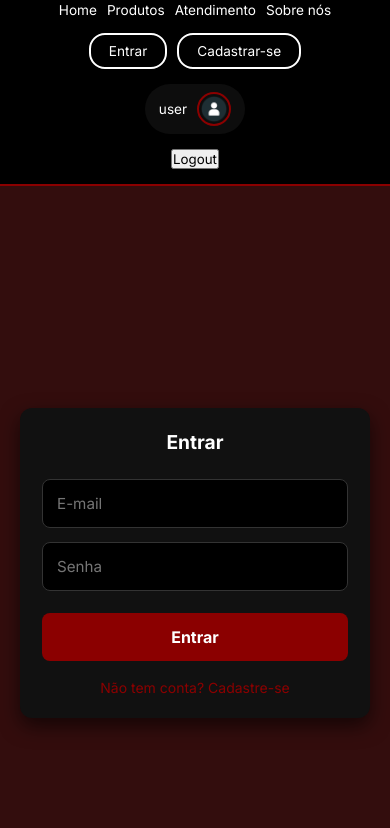
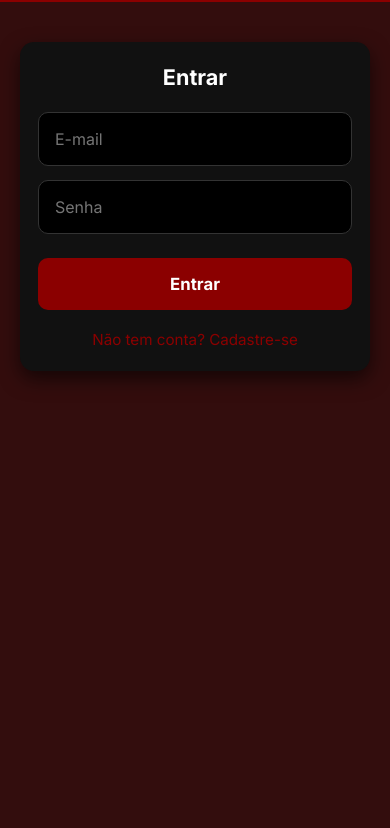
Before and after one commit to victinho12/shift-store-web, a website: page client/front/view/index.html in a window 390 px wide. Shown: the part 70-898 px from the top of the page. After the commit the page ends 846 px from the top, so only its background shows below. Drawn offline with Linux system fonts and the light colour scheme.

Commit message:
Commintg update Login

```diff
--- a/client/front/style/index.css
+++ b/client/front/style/index.css
@@ -185,102 +185,89 @@ body {
 
 
 
-/* ================= RESPONSIVO (CELULAR) ================= */
+/* ================= MOBILE LOGIN (ARRUMADO) ================= */
 @media (max-width: 768px) {
 
-  /* BODY */
+  /* REMOVE ALTURA FORÇADA */
   body {
-    font-size: 14px;
+    min-height: auto;
   }
 
-  /* HEADER */
+  /* HEADER MAIS COMPACTO */
   .conteiner-header {
-    flex-direction: column;
-    gap: 15px;
-    padding: 15px;
+    padding: 10px 15px;
+    flex-direction: row;
   }
 
   .header img {
-    width: 70px;
+    width: 60px;
   }
 
   .header-infos {
-    flex-wrap: wrap;
-    justify-content: center;
-    gap: 15px;
-  }
-
-  .header-infos a {
-    font-size: 0.95rem;
+    display: none; /* some no login */
   }
 
   .entrar-cadastrar {
-    width: 100%;
-    justify-content: center;
+    gap: 8px;
   }
 
   .entrar-cadastrar a {
-    padding: 8px 18px;
-    font-size: 0.85rem;
+    font-size: 0.8rem;
+    padding: 6px 12px;
   }
 
-  /* USER ICON */
-  #user-icon {
-    margin-left: 0;
-    padding: 8px 14px;
+  /* CENTRALIZA LOGIN */
+  .pagina-login {
+    min-height: calc(100vh - 70px);
+    padding: 20px;
+    align-items: flex-start;
   }
 
-  #user-icon img {
-    width: 34px;
-    height: 34px;
-  }
-
-  #user-icon .nome {
-    font-size: 0.85rem;
-  }
-
-  /* LOGIN */
-  .pagina-login {
-    padding: 20px;
-  }
-
+  /* CARD DE LOGIN */
   .login-card {
     width: 100%;
-    max-width: 360px;
-    padding: 25px;
+    max-width: 420px;
+    padding: 26px 22px;
+    margin-top: 30px;
+    border-radius: 14px;
   }
 
   .login-card h2 {
-    font-size: 1.3rem;
+    font-size: 1.5rem;
+    margin-bottom: 22px;
   }
 
+  /* INPUTS GRANDES (DE VERDADE) */
   .inputs-login input {
-    padding: 14px;
-    font-size: 0.95rem;
+    padding: 16px;
+    font-size: 1rem;
+    border-radius: 10px;
   }
 
+  /* BOTÃO */
   #btn-entrar {
-    padding: 14px;
-    font-size: 1rem;
+    padding: 16px;
+    font-size: 1.05rem;
+    border-radius: 10px;
+    margin-top: 24px;
+  }
+
+  /* LINK */
+  .login-card a {
+    font-size: 0.95rem;
+    margin-top: 20px;
   }
 }
 
 /* ================= CELULARES PEQUENOS ================= */
 @media (max-width: 480px) {
 
-  .header-infos {
-    gap: 10px;
-  }
-
-  .header-infos a {
-    font-size: 0.85rem;
-  }
-
   .login-card {
-    padding: 22px;
+    padding: 22px 18px;
+    margin-top: 20px;
   }
 
   .login-card h2 {
-    font-size: 1.2rem;
+    font-size: 1.35rem;
   }
 }
```
